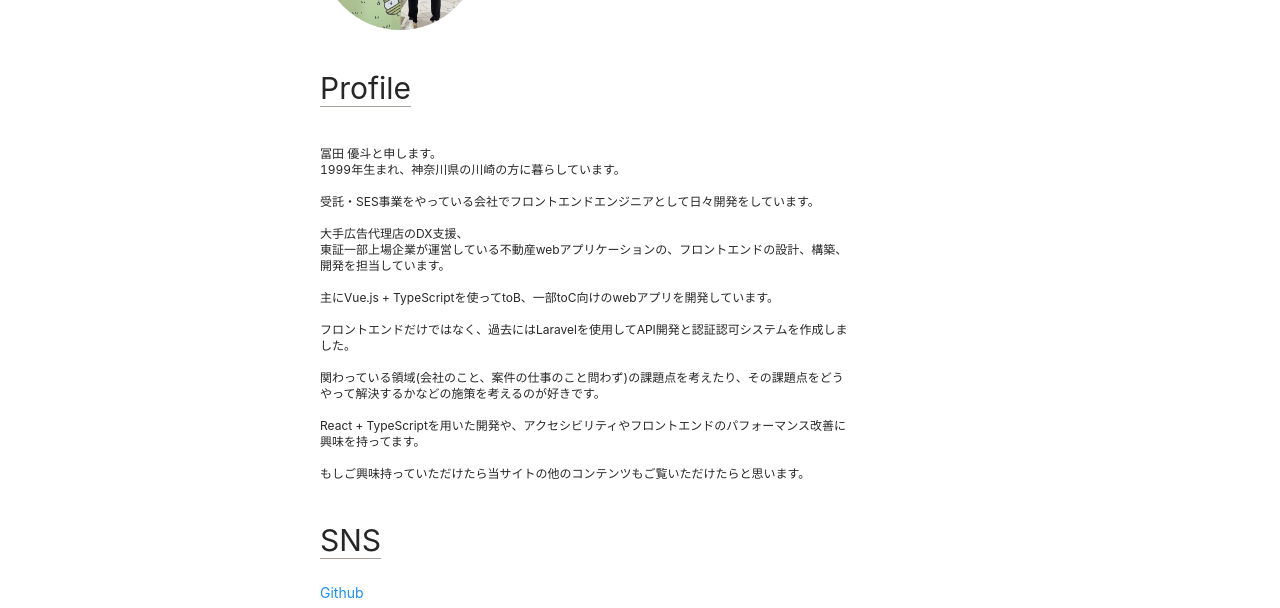
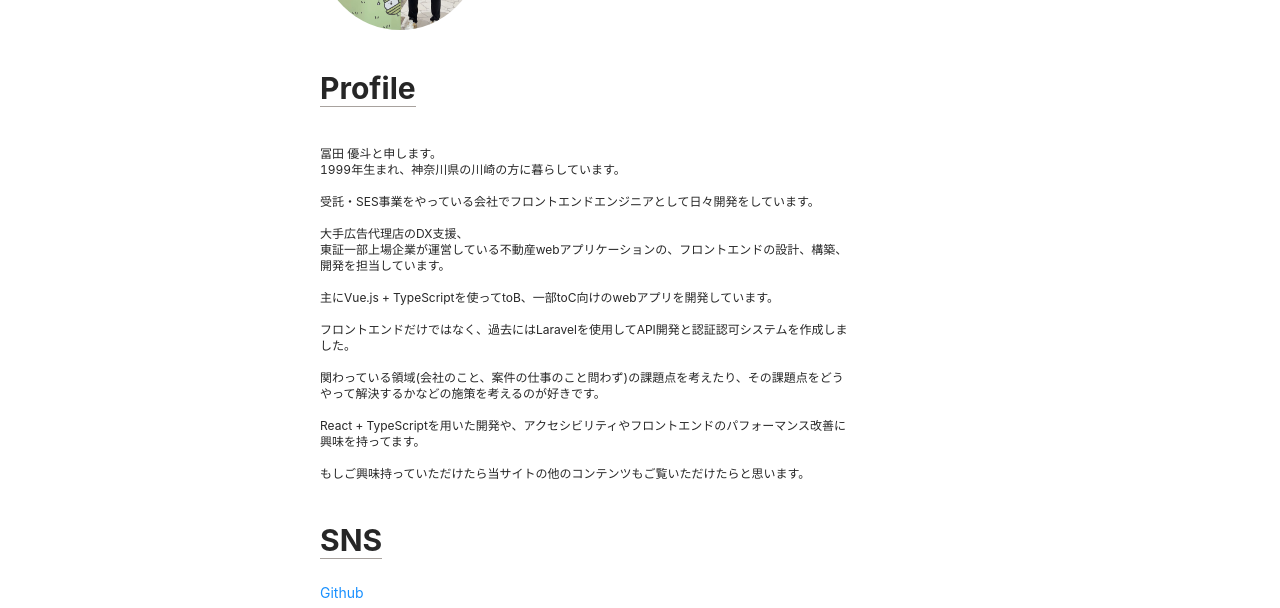
Before and after one commit to yuto-tomita/nextjs-personal-blog, a Next.js app: page / in a window 1280 px wide. Shown: the part 216-824 px from the top of the page. Built offline with nearby package versions, Linux system fonts and the light colour scheme.

Commit message:
classNameがpropされなかった場合、空文字を返すように加筆

```diff
--- a/components/ui/Text/Text.tsx
+++ b/components/ui/Text/Text.tsx
@@ -1,6 +1,6 @@
 import { FC, ReactNode } from 'react'
 
-type Variant = 'title' | 'text'
+type Variant = 'title' | 'text' | 'resumeTitle'
 
 interface TextProps {
 	className?: string
@@ -12,14 +12,19 @@ const Text: FC<TextProps> = ({ className, children, variant }) => {
   const textClass = () => {
     const classes = {
       title: 'text-3xl font-bold',
-      text: 'text-xs font-bold'
+      text: 'text-xs',
+      resumeTitle: 'font-bold'
     }
 
     return classes[variant]
   }
 
+  const propClassName = () => {
+    return className || ''
+  }
+
   return (
-    <div className={`${textClass()}, ${className}`}>
+    <div className={`${textClass()} ${propClassName()}`}>
       {children}
     </div>
   )
```
